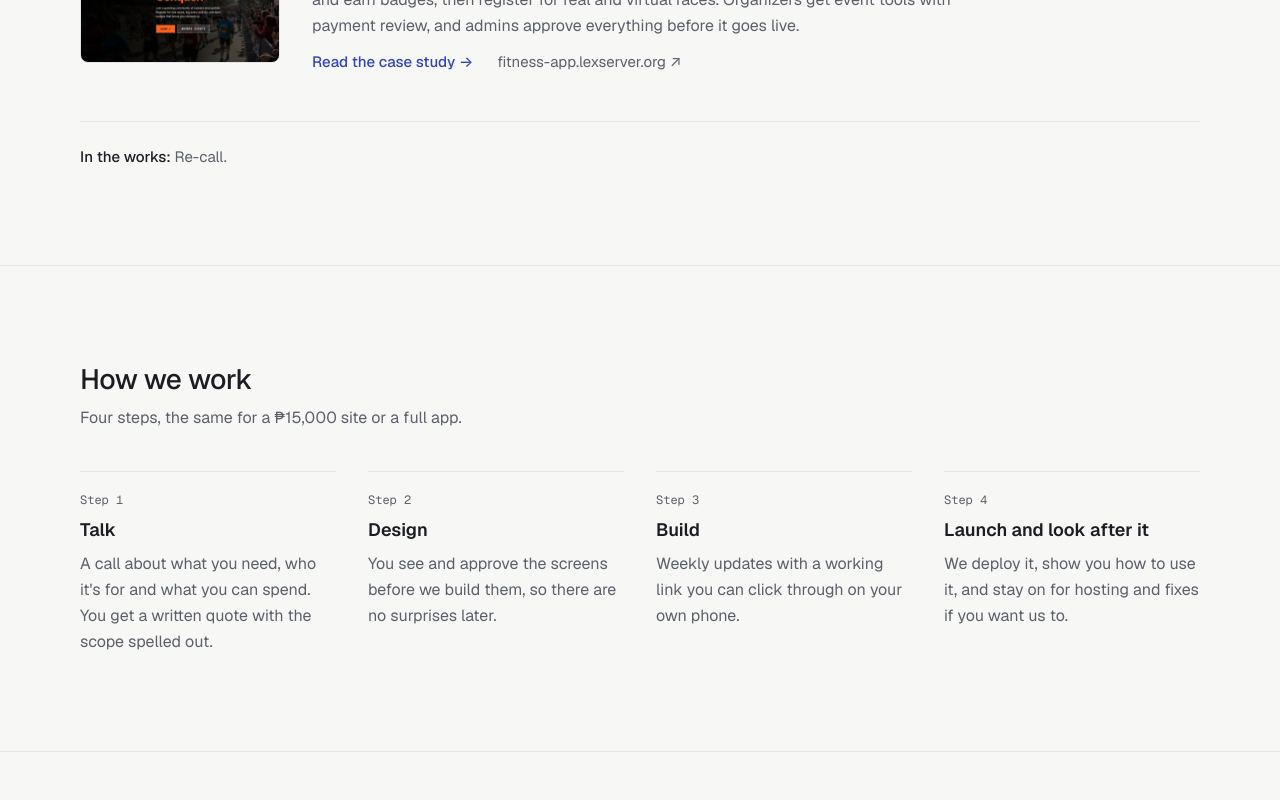
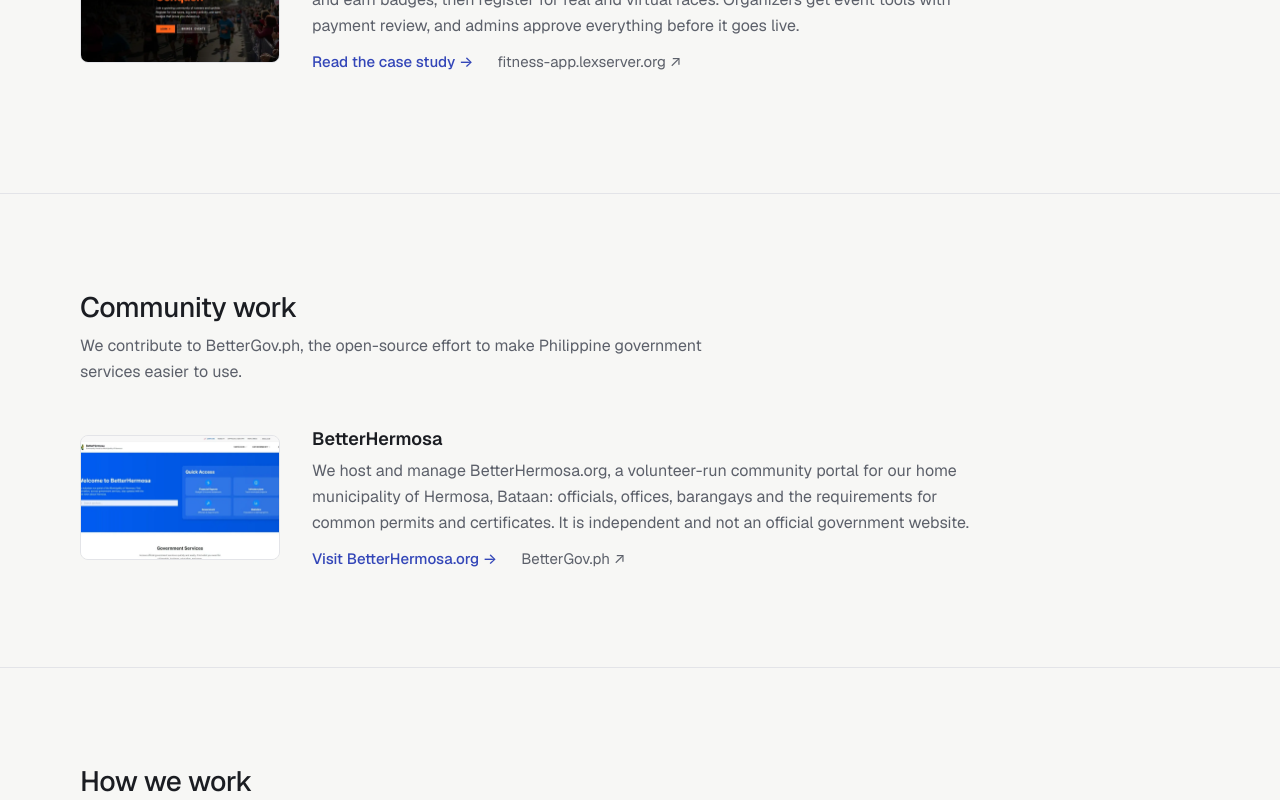
Before and after one commit to ialexies/lexserver.org, a React (Vite) app: page / in a window 1280 px wide. Shown: the part 3920-4720 px from the top of the page. Built offline with nearby package versions, Linux system fonts and the light colour scheme.

Commit message:
feat: add community work section for BetterGov.ph and BetterHermosa, remove Re-call
Adds a Community section to the homepage, an About mention and a footer link for BetterHermosa.org, which Lexserver hosts and manages, and the BetterGov.ph contribution. Removes the Re-call coming-soon product.

```diff
--- /dev/null
+++ b/src/components/portfolio/Community.tsx
@@ -0,0 +1,42 @@
+import { COMMUNITY } from "@/lib/portfolio-data";
+import { Section, SectionHeader, accentLink } from "./Page";
+
+export function Community() {
+  return (
+    <Section id="community">
+      <SectionHeader title={COMMUNITY.title} intro={COMMUNITY.intro} />
+      <div className="grid items-center gap-5 md:gap-8 sm:grid-cols-[200px_minmax(0,1fr)]">
+        <img
+          src={COMMUNITY.image}
+          alt={`${COMMUNITY.name}: community portal for the Municipality of Hermosa`}
+          width={400}
+          height={250}
+          loading="lazy"
+          className="aspect-[8/5] w-full max-w-[320px] rounded-lg border border-line object-cover"
+        />
+        <div className="min-w-0">
+          <h3 className="text-[18px] font-semibold">{COMMUNITY.name}</h3>
+          <p className="mt-1.5 max-w-[62ch] leading-relaxed text-muted">{COMMUNITY.description}</p>
+          <div className="mt-3 flex flex-wrap gap-x-6 gap-y-2 text-[15px]">
+            <a
+              href={COMMUNITY.url}
+              target="_blank"
+              rel="noopener noreferrer"
+              className={accentLink}
+            >
+              Visit BetterHermosa.org →
+            </a>
+            <a
+              href={COMMUNITY.parentUrl}
+              target="_blank"
+              rel="noopener noreferrer"
+              className="text-muted underline-offset-4 hover:text-fg hover:underline"
+            >
+              {COMMUNITY.parentName} ↗
+            </a>
+          </div>
+        </div>
+      </div>
+    </Section>
+  );
+}
--- a/src/components/portfolio/Footer.tsx
+++ b/src/components/portfolio/Footer.tsx
@@ -7,6 +7,7 @@ const LINKS = [
   { href: "/about", label: "About" },
   { href: "/blog", label: "Blog" },
   { href: "https://indexwise.dev/", label: "Indexwise" },
+  { href: "https://betterhermosa.org/", label: "BetterHermosa" },
 ];
 
 export function Footer() {
--- a/src/lib/portfolio-data.ts
+++ b/src/lib/portfolio-data.ts
@@ -357,22 +357,6 @@ export const PRODUCTS: OwnProduct[] = [
     ],
   },
   {
-    slug: "re-call",
-    name: "Re-call",
-    tagline: "Never Miss What Was Said",
-    description:
-      "An Android app that records phone calls so you can revisit important conversations — business agreements, medical consultations, or anything worth remembering. All recordings stay on your device; nothing is sent to any server.",
-    platforms: ["android"],
-    status: "coming-soon",
-    features: [
-      "Manual & automatic call recording",
-      "Waveform audio player with seek",
-      "Contact name auto-labeling",
-      "100% local — no cloud, no servers",
-      "Smart cleanup of short recordings",
-    ],
-  },
-  {
     slug: "tara-stays",
     name: "Tara Stays",
     tagline: "Free Hostel Booking for the Philippines",
@@ -411,6 +395,19 @@ export const PRODUCTS: OwnProduct[] = [
     ],
   },
 ];
+
+export const COMMUNITY = {
+  title: "Community work",
+  intro:
+    "We contribute to BetterGov.ph, the open-source effort to make Philippine government services easier to use.",
+  name: "BetterHermosa",
+  description:
+    "We host and manage BetterHermosa.org, a volunteer-run community portal for our home municipality of Hermosa, Bataan: officials, offices, barangays and the requirements for common permits and certificates. It is independent and not an official government website.",
+  image: "/products/betterhermosa.webp",
+  url: "https://betterhermosa.org/",
+  parentName: "BetterGov.ph",
+  parentUrl: "https://bettergov.ph",
+};
 
 export const TECH = [
   "React",
--- a/src/routes/about.tsx
+++ b/src/routes/about.tsx
@@ -56,7 +56,26 @@ function AboutPage() {
               <p className="text-muted">
                 Lexserver is what we do together: websites, apps, design and the hosting to keep it
                 all running, for clients who want one accountable team instead of a hand-off chain.
-                We also build and run our own products, like LupaAtBahay and Indexwise.
+                We also build and run our own products, like LupaAtBahay and Indexwise. We
+                contribute to{" "}
+                <a
+                  href="https://bettergov.ph"
+                  target="_blank"
+                  rel="noopener noreferrer"
+                  className={textLink}
+                >
+                  BetterGov.ph
+                </a>{" "}
+                and host and manage{" "}
+                <a
+                  href="https://betterhermosa.org/"
+                  target="_blank"
+                  rel="noopener noreferrer"
+                  className={textLink}
+                >
+                  BetterHermosa.org
+                </a>
+                , a volunteer-run portal for Hermosa, Bataan.
               </p>
               <div className="mt-4 flex flex-wrap items-center gap-6">
                 <a href="/#contact" className={btnPrimary}>
--- a/src/routes/index.tsx
+++ b/src/routes/index.tsx
@@ -4,6 +4,7 @@ import { Hero } from "@/components/portfolio/Hero";
 import { FeaturedCase, WorkRows, VISIBLE_WORK } from "@/components/portfolio/WorkList";
 import { WhatWeDo } from "@/components/portfolio/WhatWeDo";
 import { Products } from "@/components/portfolio/Products";
+import { Community } from "@/components/portfolio/Community";
 import { Process } from "@/components/portfolio/Process";
 import { Contact } from "@/components/portfolio/Contact";
 
@@ -44,6 +45,7 @@ function Index() {
       </Section>
       <WhatWeDo />
       <Products />
+      <Community />
       <Process />
       <Contact />
     </PageShell>
```
Also changed, not shown: public/products/betterhermosa.webp (added), 1 other file (tests, documents, lock files or other folders).
